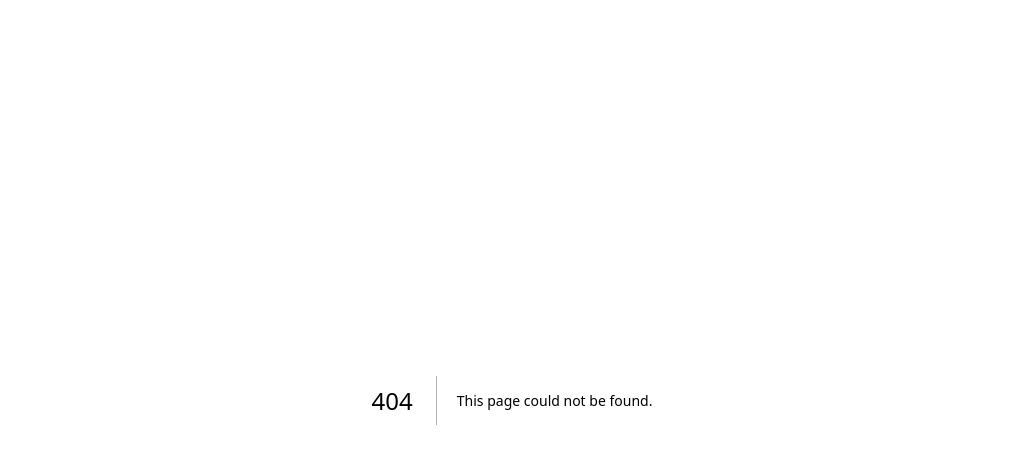
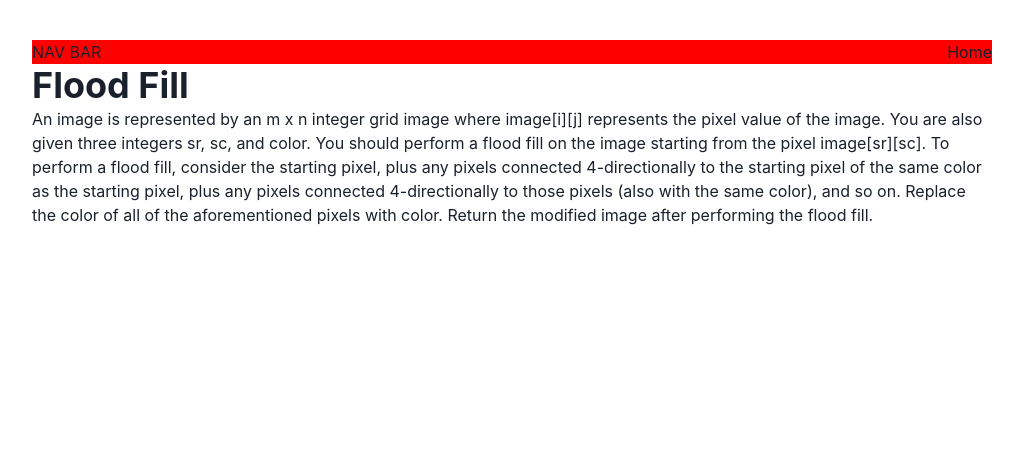
Before and after one commit to William-Schutte/leet-code-workbook, a Next.js app: page /problems/floodFill in a window 1280 px wide. Before the commit this address had no page. Shown: the top 464 px of the page, without its empty margins (128-1151 px from the left). Built offline with nearby package versions, Linux system fonts and the light colour scheme.

Commit message:
problem: Flood Fill

```diff
--- /dev/null
+++ b/pages/problems/floodFill/index.tsx
@@ -0,0 +1,21 @@
+import { Heading, Text } from "@chakra-ui/react";
+import Layout from "../../layout";
+
+export default function FloodFill() {
+  return (
+    <Layout>
+      <Heading>Flood Fill</Heading>
+      <Text>
+        An image is represented by an m x n integer grid image where image[i][j]
+        represents the pixel value of the image. You are also given three
+        integers sr, sc, and color. You should perform a flood fill on the image
+        starting from the pixel image[sr][sc]. To perform a flood fill, consider
+        the starting pixel, plus any pixels connected 4-directionally to the
+        starting pixel of the same color as the starting pixel, plus any pixels
+        connected 4-directionally to those pixels (also with the same color),
+        and so on. Replace the color of all of the aforementioned pixels with
+        color. Return the modified image after performing the flood fill.
+      </Text>
+    </Layout>
+  );
+}
```
Also changed, not shown: pages/problems/floodFill/work.js (added, +53 -0 lines).
